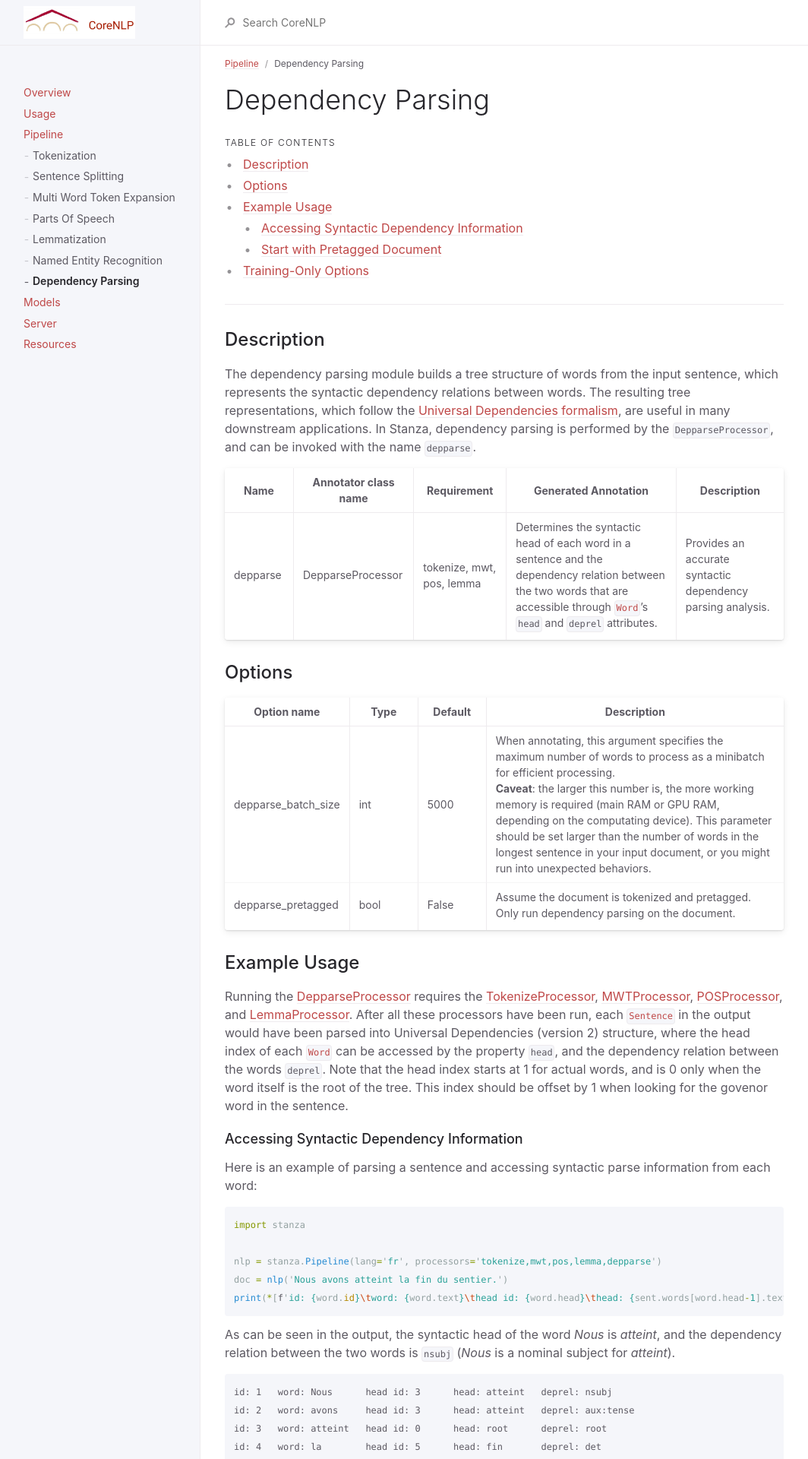
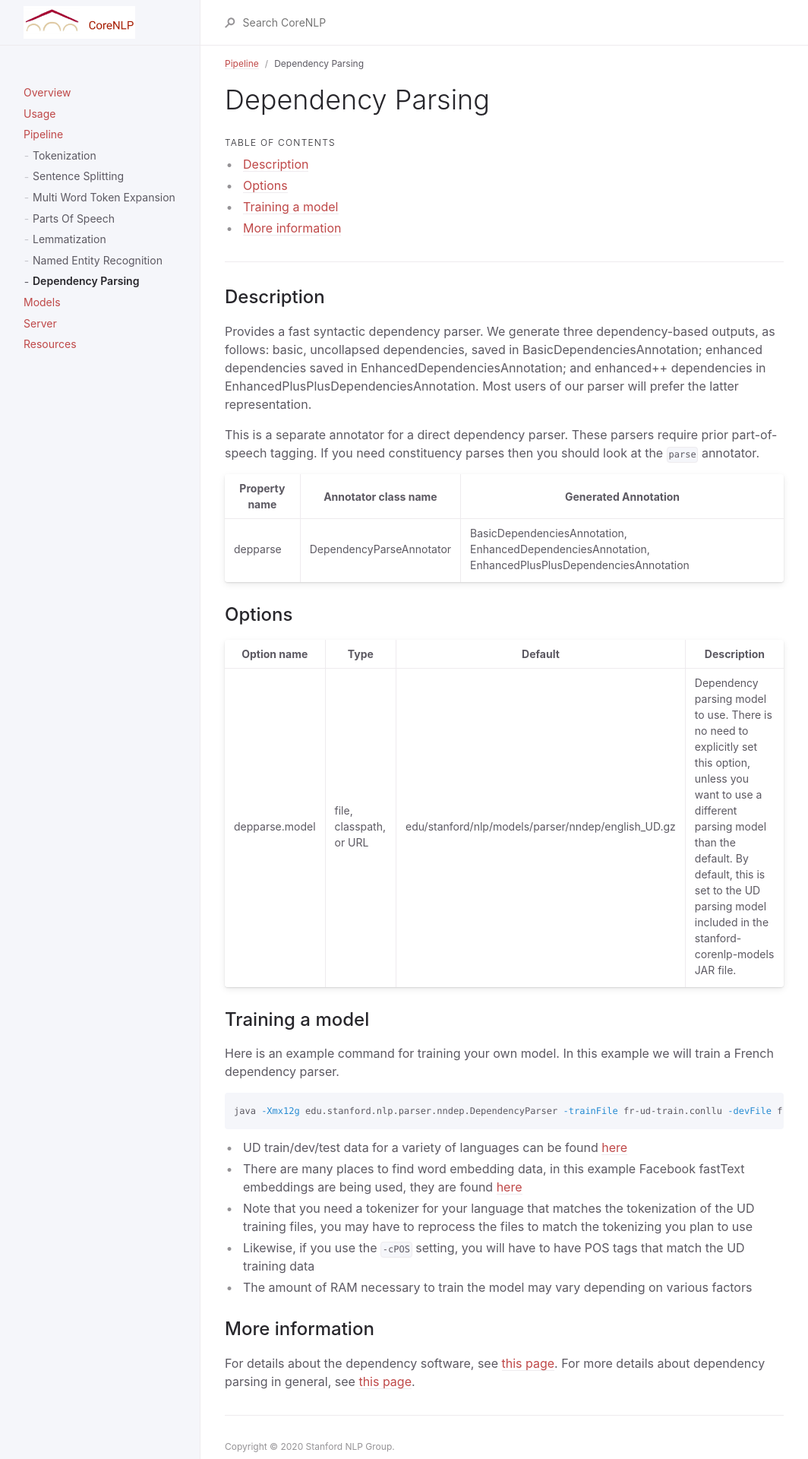
Before and after one commit to stanfordnlp/corenlp-docs-dev, a Jekyll site: the page built from _pages/depparse.md, in a window 1280 px wide. Shown: the top 1920 px of the page at 76% size, without its empty margins (108-1172 px from the left). Built offline with Jekyll 4.4.1, drawn with Linux system fonts in a browser that asks for light colours; nearby versions of some CDN libraries; some of the changed text lies outside the part shown.

Commit message:
update depparse

````diff
--- a/_pages/depparse.md
+++ b/_pages/depparse.md
@@ -1,7 +1,7 @@
 ---
 layout: page
 title: Dependency Parsing
-keywords: depparse, DepparseProcessor, dependency parsing
+keywords: depparse, DependencyParseAnnotator, dependency parsing
 permalink: '/depparse.html'
 nav_order: 10
 parent: Pipeline
@@ -9,66 +9,37 @@ parent: Pipeline
 
 ## Description
 
-The dependency parsing module builds a tree structure of words from the input sentence, which represents the syntactic dependency relations between words. The resulting tree representations, which follow the [Universal Dependencies formalism](https://universaldependencies.org/), are useful in many downstream applications. In Stanza, dependency parsing is performed by the `DepparseProcessor`, and can be invoked with the name `depparse`.
+Provides a fast syntactic dependency parser. We generate three dependency-based outputs, as follows: basic, uncollapsed dependencies, saved in BasicDependenciesAnnotation; enhanced dependencies saved in EnhancedDependenciesAnnotation; and enhanced++ dependencies in EnhancedPlusPlusDependenciesAnnotation. Most users of our parser will prefer the latter representation.
 
-| Name | Annotator class name | Requirement | Generated Annotation | Description |
-| --- | --- | --- | --- | --- |
-| depparse | DepparseProcessor | tokenize, mwt, pos, lemma | Determines the syntactic head of each word in a sentence and the dependency relation between the two words that are accessible through [`Word`](data_objects.md#word)'s `head` and `deprel` attributes. | Provides an accurate syntactic dependency parsing analysis. |
+This is a separate annotator for a direct dependency parser. These
+parsers require prior part-of-speech tagging. If you need constituency
+parses then you should look at the `parse` annotator.
+
+| Property name | Annotator class name | Generated Annotation |
+| --- | --- | --- |
+| depparse | DependencyParseAnnotator | BasicDependenciesAnnotation, EnhancedDependenciesAnnotation, EnhancedPlusPlusDependenciesAnnotation |
 
 ## Options
 
 | Option name | Type | Default | Description |
 | --- | --- | --- | --- |
-| depparse_batch_size | int | 5000 | When annotating, this argument specifies the maximum number of words to process as a minibatch for efficient processing. <br>**Caveat**: the larger this number is, the more working memory is required (main RAM or GPU RAM, depending on the computating device). This parameter should be set larger than the number of words in the longest sentence in your input document, or you might run into unexpected behaviors. |
-| depparse_pretagged | bool | False | Assume the document is tokenized and pretagged. Only run dependency parsing on the document. |
+| depparse.model | file, classpath, or URL | edu/stanford/nlp/models/parser/nndep/english\_UD.gz | Dependency parsing model to use. There is no need to explicitly set this option, unless you want to use a different parsing model than the default. By default, this is set to the UD parsing model included in the stanford-corenlp-models JAR file. |
 
-## Example Usage
 
-Running the [DepparseProcessor](depparse.md) requires the [TokenizeProcessor](tokenize.md), [MWTProcessor](mwt.md), [POSProcessor](pos.md), and [LemmaProcessor](lemma.md).
-After all these processors have been run, each [`Sentence`](data_objects.md#sentence) in the output would have been parsed into Universal Dependencies (version 2) structure, where the head index of each [`Word`](data_objects.md#word) can be accessed by the property `head`, and the dependency relation between the words `deprel`. Note that the head index starts at 1 for actual words, and is 0 only when the word itself is the root of the tree. This index should be offset by 1 when looking for the govenor word in the sentence.
+## Training a model
 
-### Accessing Syntactic Dependency Information
+Here is an example command for training your own model.  In this example we will train a French dependency parser.
 
-Here is an example of parsing a sentence and accessing syntactic parse information from each word:
-
-```python
-import stanza
-
-nlp = stanza.Pipeline(lang='fr', processors='tokenize,mwt,pos,lemma,depparse')
-doc = nlp('Nous avons atteint la fin du sentier.')
-print(*[f'id: {word.id}\tword: {word.text}\thead id: {word.head}\thead: {sent.words[word.head-1].text if word.head > 0 else "root"}\tdeprel: {word.deprel}' for sent in doc.sentences for word in sent.words], sep='\n')
+```bash
+java -Xmx12g edu.stanford.nlp.parser.nndep.DependencyParser -trainFile fr-ud-train.conllu -devFile fr-ud-dev.conllu -model new-french-UD-model.txt.gz -embedFile wiki.fr.vec -embeddingSize 300 -tlp edu.stanford.nlp.trees.international.french.FrenchTreebankLanguagePack -cPOS
 ```
 
-As can be seen in the output, the syntactic head of the word _Nous_ is _atteint_, and the dependency relation between the two words is  `nsubj` (_Nous_ is a nominal subject for _atteint_).
+* UD train/dev/test data for a variety of languages can be found [here](http://universaldependencies.org/)
+* There are many places to find word embedding data, in this example Facebook fastText embeddings are being used, they are found [here](https://github.com/facebookresearch/fastText/blob/master/pretrained-vectors.md)
+* Note that you need a tokenizer for your language that matches the tokenization of the UD training files, you may have to reprocess the files to match the tokenizing you plan to use
+* Likewise, if you use the `-cPOS` setting, you will have to have POS tags that match the UD training data
+* The amount of RAM necessary to train the model may vary depending on various factors
 
-```
-id: 1   word: Nous      head id: 3      head: atteint   deprel: nsubj
-id: 2   word: avons     head id: 3      head: atteint   deprel: aux:tense
-id: 3   word: atteint   head id: 0      head: root      deprel: root
-id: 4   word: la        head id: 5      head: fin       deprel: det
-id: 5   word: fin       head id: 3      head: atteint   deprel: obj
-id: 6   word: de        head id: 8      head: sentier   deprel: case
-id: 7   word: le        head id: 8      head: sentier   deprel: det
-id: 8   word: sentier   head id: 5      head: fin       deprel: nmod
-id: 9   word: .         head id: 3      head: atteint   deprel: punct
-```
+## More information
 
-
-### Start with Pretagged Document
-
-Normally, the `depparse` processor depends on `tokenize`, `mwt`, `pos`, and `lemma` processors. However, in cases you wish to use your own tokenization, multi-word token expansion, POS tagging and lemmatization, you can skip the restriction and pass the pretagged document (with upos, xpos, feats, lemma) by setting `depparse_pretagged` to `True`.
-
-Here is an example of dependency parsing with pretokenized and pretagged document:
-
-```python
-import stanza
-from stanza.models.common.doc import Document
-
-nlp = stanza.Pipeline(lang='en', processors='depparse', depparse_pretagged=True)
-pretagged_doc = Document([[{'id': '1', 'text': 'Test', 'lemma': 'Test', 'upos': 'NOUN', 'xpos': 'NN', 'feats': 'Number=Sing'}, {'id': '2', 'text': 'sentence', 'lemma': 'sentence', 'upos': 'NOUN', 'xpos': 'NN', 'feats': 'Number=Sing'}, {'id': '3', 'text': '.', 'lemma': '.', 'upos': 'PUNCT', 'xpos': '.'}]])
-doc = nlp(pretagged_doc)
-```
-
-## Training-Only Options
-
-Most training-only options are documented in the [argument parser](https://github.com/stanfordnlp/stanza/blob/master/stanza/models/parser.py#L21) of the dependency parser.
+For details about the dependency software, see [this page](http://nlp.stanford.edu/software/nndep.html). For more details about dependency parsing in general, see [this page](http://nlp.stanford.edu/software/stanford-dependencies.html).
````
